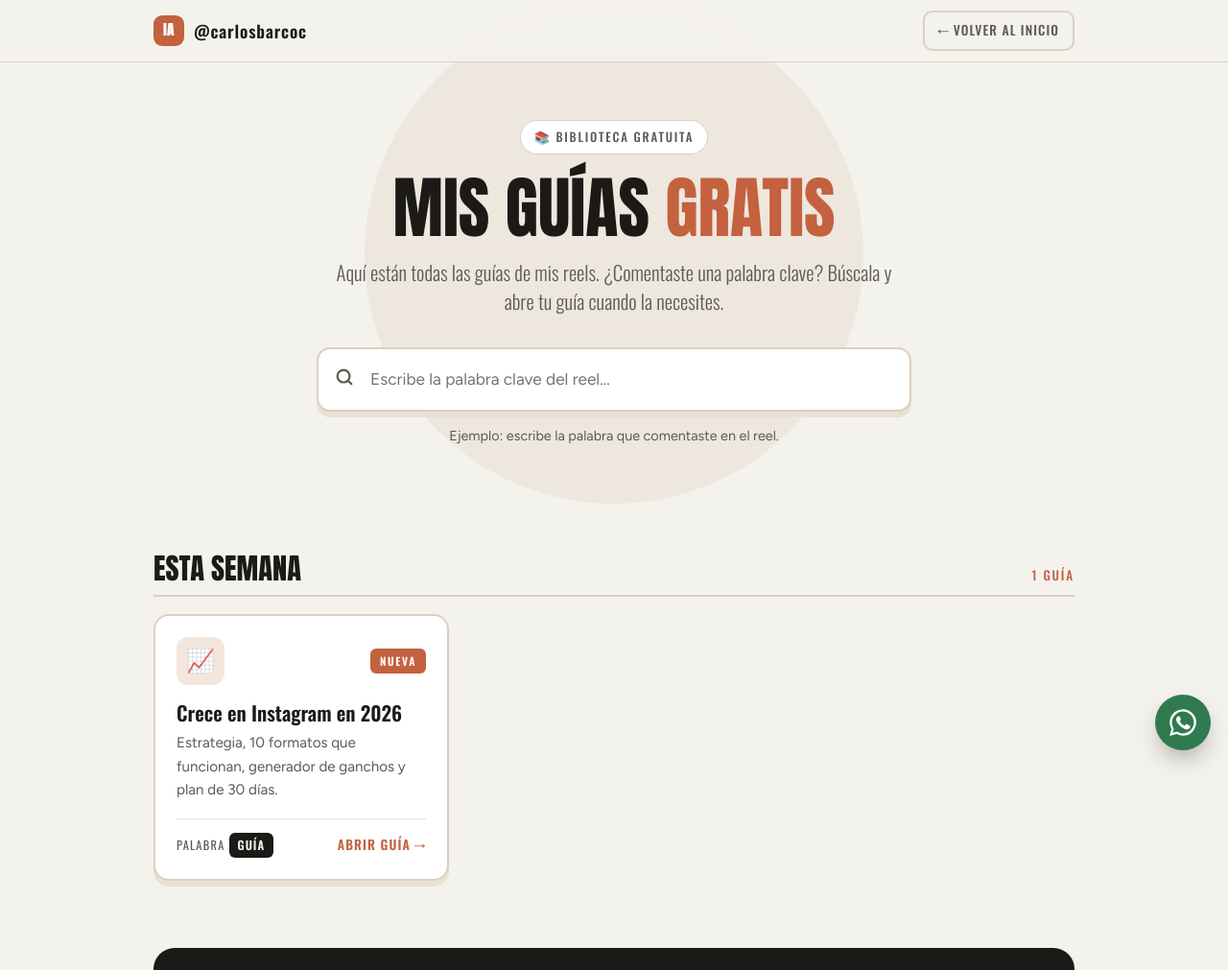
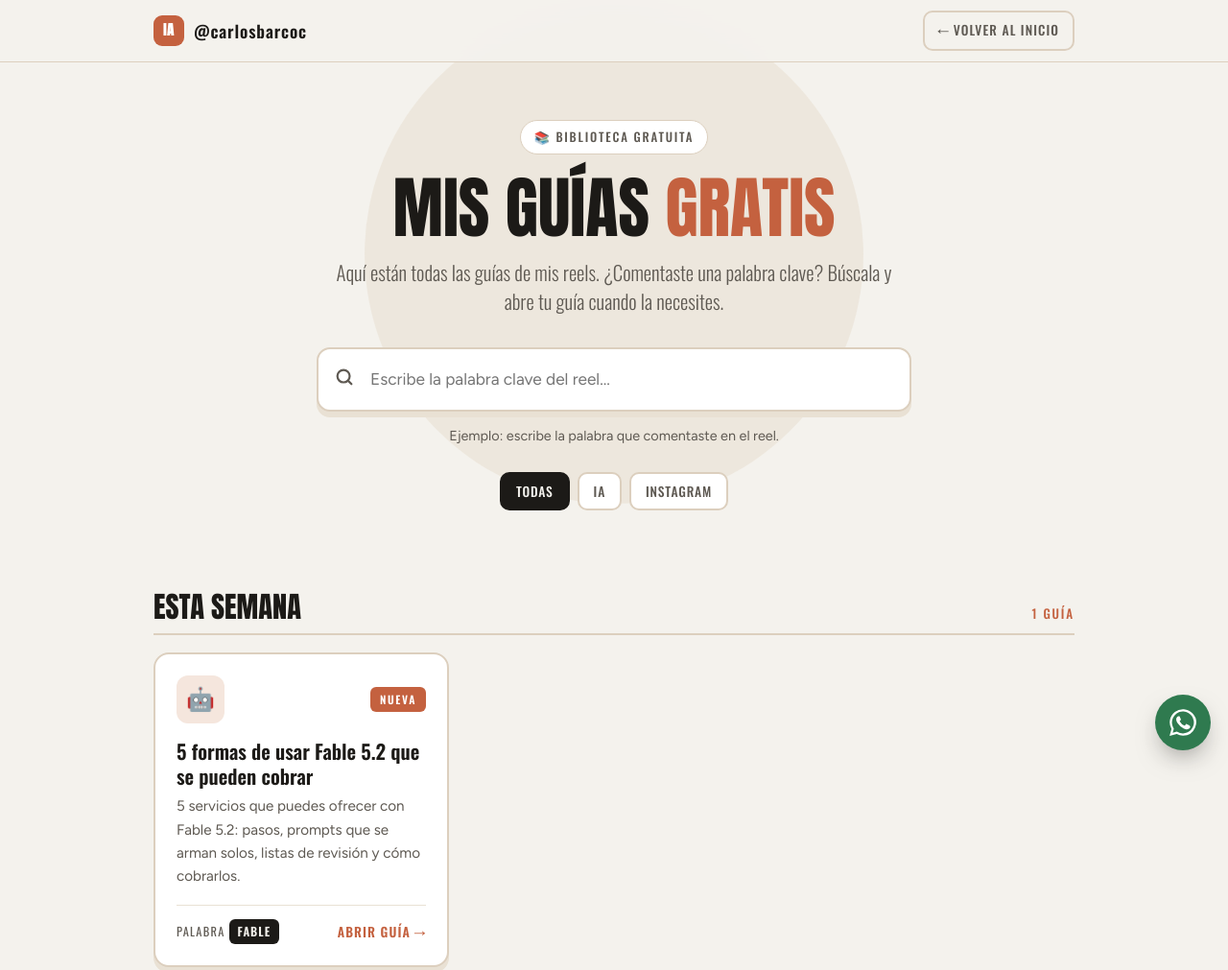
Before and after one commit to carlosbarcoc-netizen/carlosbarco-web, a plain HTML site: page guias/index.html in a window 1280 px wide. Shown: the top 1011 px of the page at 96% size. Drawn offline with nearby package versions, Linux system fonts and the light colour scheme.

Commit message:
Añade la guía de Fable 5.2 a la biblioteca y redirige /Fable a /fable
Co-Authored-By: Claude Opus 5.5 <noreply@anthropic.com>
Claude-Session: https://claude.ai/code/session_019bFrSzTaHxmjtHGsDd762L

```diff
--- a/guias/index.html
+++ b/guias/index.html
@@ -149,6 +149,10 @@ footer .soc a{color:#F4F2ED;font-family:var(--cond);font-weight:500;letter-spaci
    - url: la página de la guía (las nuevas van en /guias/nombre)
    ===================================================================== */
 var GUIAS = [
+  { semana:"2026-11-16", emoji:"🤖", tema:"IA", palabra:"FABLE",
+    titulo:"5 formas de usar Fable 5.2 que se pueden cobrar",
+    texto:"5 servicios que puedes ofrecer con Fable 5.2: pasos, prompts que se arman solos, listas de revisión y cómo cobrarlos.",
+    url:"/fable" },
   { semana:"2026-11-09", emoji:"📈", tema:"Instagram", palabra:"GUÍA",
     titulo:"Crece en Instagram en 2026",
     texto:"Estrategia, 10 formatos que funcionan, generador de ganchos y plan de 30 días.",
```
Also changed, not shown: fable.html (+2 -2 lines), vercel.json.
